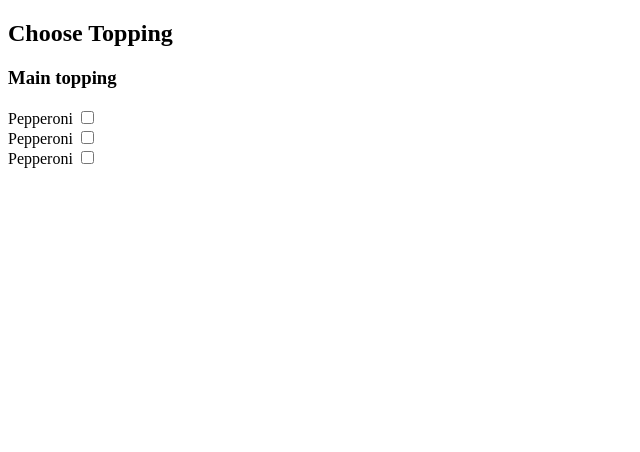
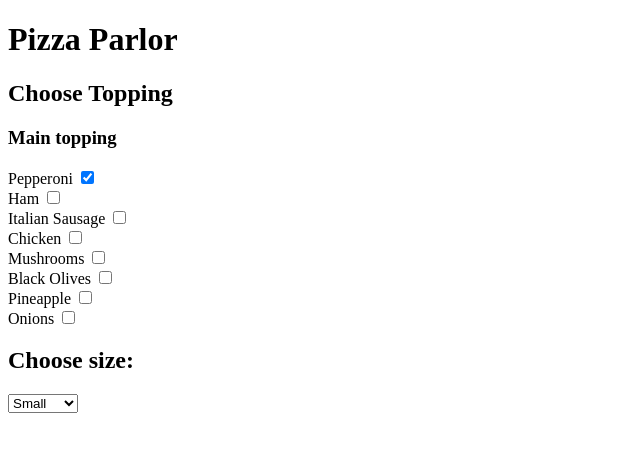
Before and after one commit to boboflofo/pizza-parlor, a plain HTML site: page index.html in a window 1280 px wide. Shown: the whole page, without its empty margins (0-640 px from the left). Drawn offline with Linux system fonts and the light colour scheme.

Commit message:
add size select

```diff
--- a/index.html
+++ b/index.html
@@ -7,22 +7,48 @@
     <title>Document</title>
 </head>
 <body>
+    <h1>Pizza Parlor</h1>
     <form id="pizza-form">
         <h2>Choose Topping</h2>
         <h3>Main topping</h3>
         <label>
             Pepperoni
-            <input type="checkbox" name="topping" value="pepperoni">
+            <input type="checkbox" name="topping" value="pepperoni" checked>
         </label><br>
         <label>
-            Pepperoni
-            <input type="checkbox" name="topping" value="pepperoni">
+            Ham
+            <input type="checkbox" name="topping" value="ham">
         </label><br>
         <label>
-            Pepperoni
-            <input type="checkbox" name="topping" value="pepperoni">
+            Italian Sausage
+            <input type="checkbox" name="topping" value="italian sausage">
         </label><br>
-
+        <label>
+            Chicken
+            <input type="checkbox" name="topping" value="chicken">
+        </label><br>
+        <label>
+            Mushrooms
+            <input type="checkbox" name="topping" value="mushroom">
+        </label><br>
+        <label>
+            Black Olives
+            <input type="checkbox" name="topping" value="olives">
+        </label><br>
+        <label>
+            Pineapple
+            <input type="checkbox" name="topping" value="pineapple">
+        </label><br>
+        <label>
+            Onions
+            <input type="checkbox" name="topping" value="onion">
+        </label><br>
+        <h2>Choose size:</h2>
+        <select id="size" name="size">
+            <option value="small">Small</option>
+            <option value="med">Medium</option>
+            <option value="lg">Large</option>
+        </select>
     </form>
 </body>
 </html>
```
